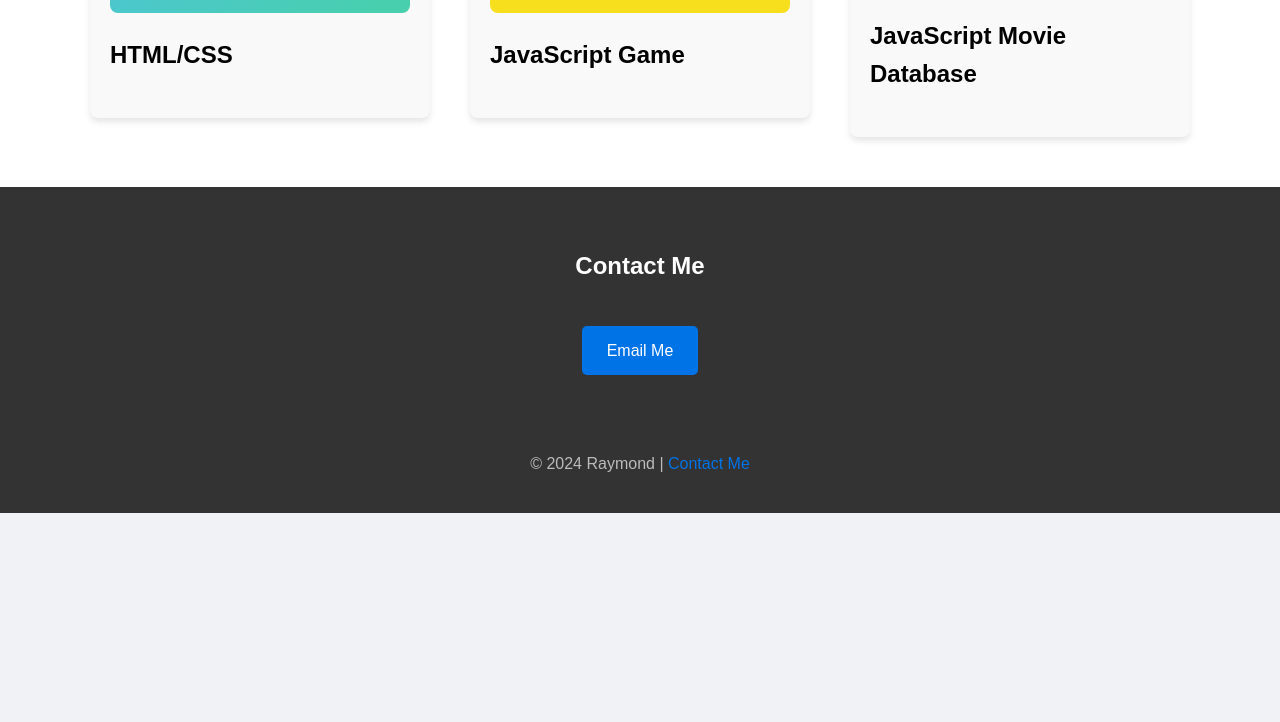
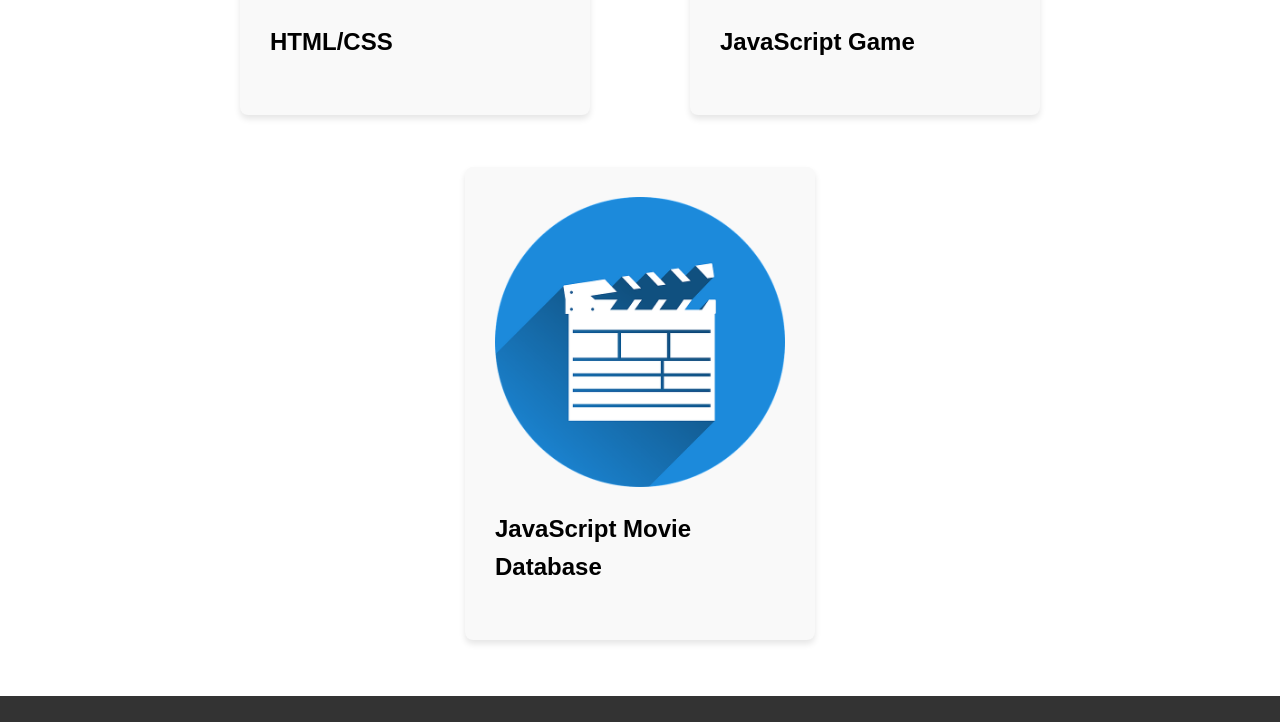
Before and after one commit to Raymond072090/LandingPage, a plain HTML site: page index.html in a window 1280 px wide. Shown: the part 1112-1834 px from the top of the page. Before the commit the page ends 1625 px from the top, so only its background shows below. Drawn offline with Linux system fonts and the light colour scheme.

Commit message:
Landing Page

```diff
--- a/styles.css
+++ b/styles.css
@@ -1,4 +1,8 @@
 /* General Styles */
+* {
+    box-sizing: border-box; /* Include padding and border in element’s total width and height */
+}
+
 body {
     font-family: Arial, sans-serif;
     margin: 0;
@@ -139,10 +143,14 @@ footer {
     color: #bbb; /* Lighter text color */
 }
 
-footer a {
+footer a:hover {
     color: #0073e6;
-    text-decoration: none;
-    margin-top: 5px;
+    text-decoration: underline;
+}
+
+.contact-btn:focus {
+    outline: 2px dashed #0073e6;
+    outline-offset: 4px;
 }
 
 /* Responsive Styles */
@@ -166,8 +174,14 @@ footer a {
     }
 
     .project-item {
-        width: 300px; /* Set a fixed width for larger screens */
-        margin: 10px; /* Space between project items */
+        max-width: 100%; /* Limit max-width to ensure it doesn't stretch too much */
+    }
+}
+
+@media (min-width: 1024px) {
+    .project-item {
+        width: 350px; /* Wider project cards for larger screens */
+        padding: 30px; /* Increase padding for more spacious look */
     }
 }
 
```
